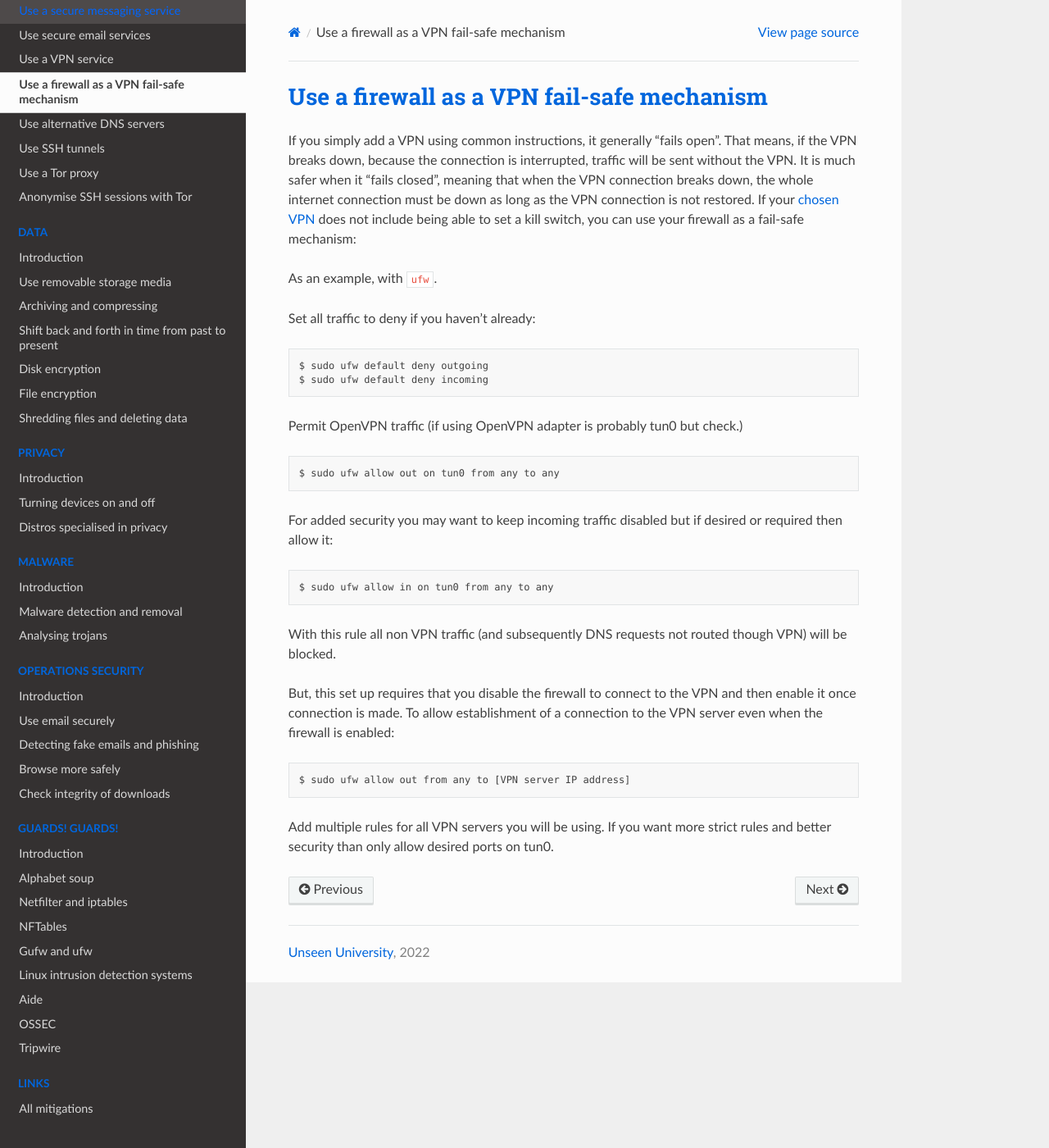
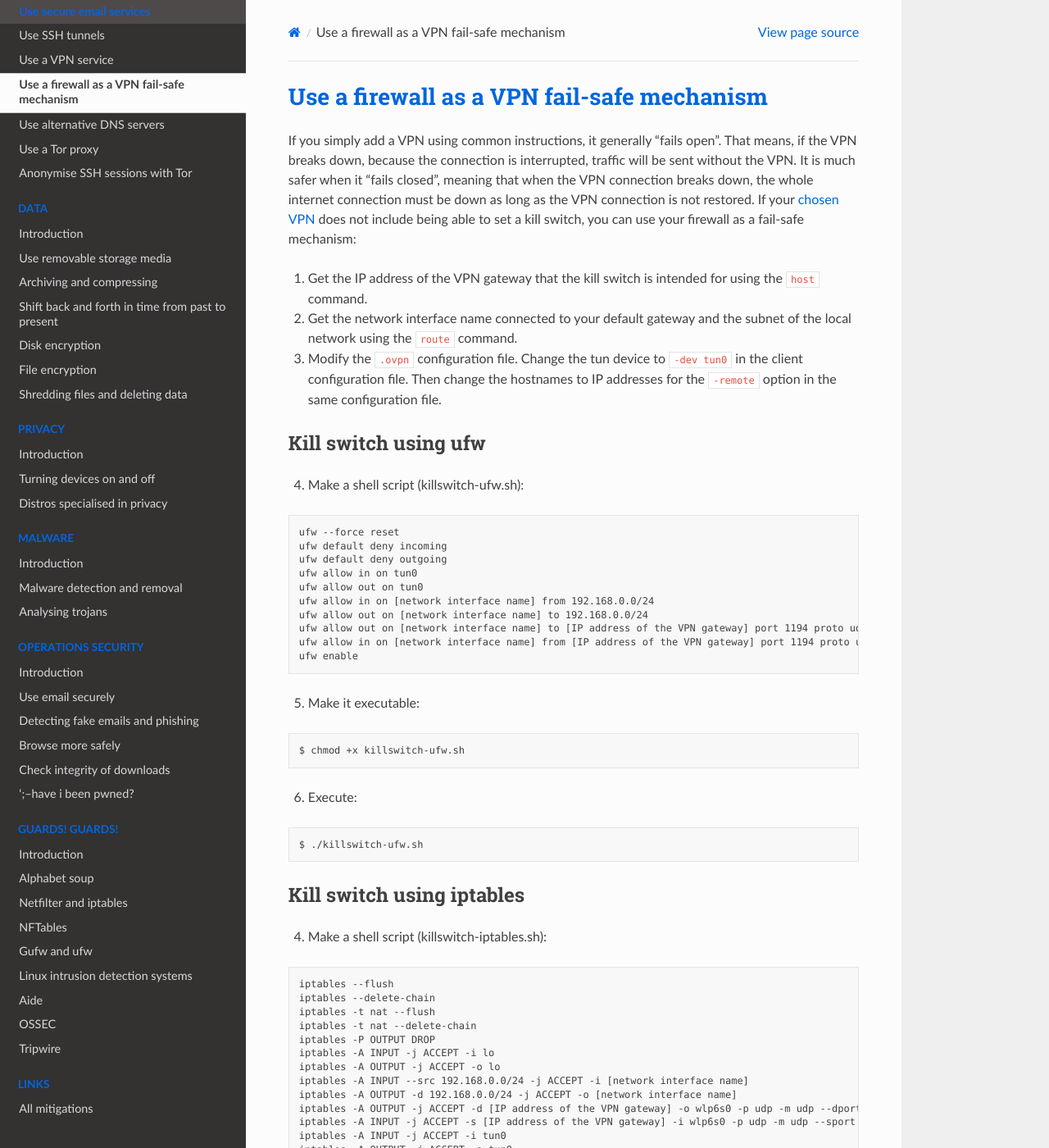
Before and after one commit to tymyrddin/blue-linux, a Sphinx documentation site: the page built from source/docs/services/vpn-fail-open.md, in a window 1280 px wide and 1400 px high. Shown: the whole window at 82% size. Built offline with Sphinx 7.4.7 and the Read the Docs theme 2.0.0, drawn with Linux system fonts in a browser that asks for light colours; some of the changed text lies outside the part shown.

````diff
--- a/source/docs/services/vpn-fail-open.md
+++ b/source/docs/services/vpn-fail-open.md
@@ -6,26 +6,69 @@ meaning that when the VPN connection breaks down, the whole internet connection
 connection is not restored. If your [chosen VPN](vpn.md) does not include being able to
 set a kill switch, you can use your firewall as a fail-safe mechanism:
 
-As an example, with `ufw`.
+1. Get the IP address of the VPN gateway that the kill switch is intended for using the `host` command.
+2. Get the network interface name connected to your default gateway and the subnet of the local network using the
+`route` command.
+3. Modify the `.ovpn` configuration file. Change the tun device to `-dev tun0` in the client configuration file. Then
+change the hostnames to IP addresses for the `-remote` option in the same configuration file.
 
-Set all traffic to deny if you haven't already:
+## Kill switch using ufw
 
-    $ sudo ufw default deny outgoing
-    $ sudo ufw default deny incoming
+4. Make a shell script (killswitch-ufw.sh):
 
-Permit OpenVPN traffic (if using OpenVPN adapter is probably tun0 but check.)
+```text
+ufw --force reset
+ufw default deny incoming
+ufw default deny outgoing
+ufw allow in on tun0
+ufw allow out on tun0
+ufw allow in on [network interface name] from 192.168.0.0/24
+ufw allow out on [network interface name] to 192.168.0.0/24
+ufw allow out on [network interface name] to [IP address of the VPN gateway] port 1194 proto udp
+ufw allow in on [network interface name] from [IP address of the VPN gateway] port 1194 proto udp
+ufw enable
+```
 
-    $ sudo ufw allow out on tun0 from any to any
+5. Make it executable:
 
-For added security you may want to keep incoming traffic disabled but if desired or required then allow it:
+```text
+$ chmod +x killswitch-ufw.sh
+```
 
-    $ sudo ufw allow in on tun0 from any to any
+6. Execute:
 
-With this rule all non VPN traffic (and subsequently DNS requests not routed though VPN) will be blocked.
+```text
+$ ./killswitch-ufw.sh
+```
 
-But, this set up requires that you disable the firewall to connect to the VPN and then enable it once connection is made. To allow establishment of a connection to the VPN server even when the firewall is enabled:
+## Kill switch using iptables
 
-    $ sudo ufw allow out from any to [VPN server IP address]
+4. Make a shell script (killswitch-iptables.sh):
 
-Add multiple rules for all VPN servers you will be using. If you want more strict rules and better security than only
-allow desired ports on tun0.
+```text
+iptables --flush
+iptables --delete-chain
+iptables -t nat --flush
+iptables -t nat --delete-chain
+iptables -P OUTPUT DROP
+iptables -A INPUT -j ACCEPT -i lo
+iptables -A OUTPUT -j ACCEPT -o lo
+iptables -A INPUT --src 192.168.0.0/24 -j ACCEPT -i [network interface name]
+iptables -A OUTPUT -d 192.168.0.0/24 -j ACCEPT -o [network interface name]
+iptables -A OUTPUT -j ACCEPT -d [IP address of the VPN gateway] -o wlp6s0 -p udp -m udp --dport 1194
+iptables -A INPUT -j ACCEPT -s [IP address of the VPN gateway] -i wlp6s0 -p udp -m udp --sport 1194
+iptables -A INPUT -j ACCEPT -i tun0
+iptables -A OUTPUT -j ACCEPT -o tun0
+```
+
+5. Make it executable:
+
+```text
+$ chmod +x killswitch-iptables.sh
+```
+
+6. Execute:
+
+```text
+$ ./killswitch-iptables.sh
+```
--- a/source/index.rst
+++ b/source/index.rst
@@ -38,10 +38,10 @@ specialised in privacy.
    docs/services/browsers.md
    docs/services/messaging.md
    docs/services/email-services.md
+   docs/services/ssh.md
    docs/services/vpn.md
    docs/services/vpn-fail-open.md
    docs/services/dns-servers.md
-   docs/services/ssh.md
    docs/services/tor-proxy.md
    docs/services/ssh-tor.md
 
````
Also changed, not shown: other parts of source/index.rst (+1 -0 lines), source/docs/opsec/README.md (+1 -0 lines), source/docs/opsec/hibp.md (added, +5 -0 lines), source/docs/services/README.md (+1 -0 lines).
